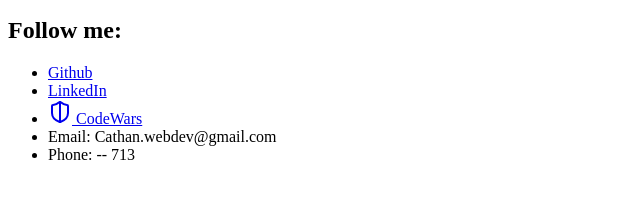
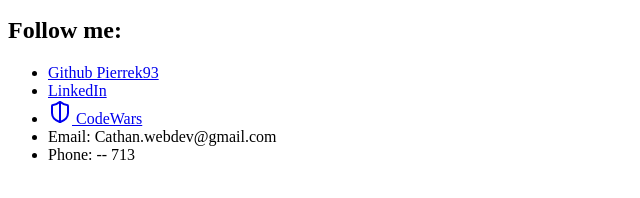
Before and after one commit to pkeane93/portfolio_page, a plain HTML site: page portfolio_page.html in a window 1280 px wide. Shown: the part 320-518 px from the top of the page, 0-640 px from the left. Drawn offline with nearby package versions, Linux system fonts and the light colour scheme.

Commit message:
commit test

```diff
--- a/portfolio_page.html
+++ b/portfolio_page.html
@@ -12,7 +12,7 @@
         <p>My name is Pierre, i've recently changed careers from building real estate to building code. Making a job out of my hobby. Completed Le Wagon bootcamp in Bali as a kickstart, excited for the future.</p>
         <h2>Follow me:</h2>
         <ul>
-            <li><a href="www.github.com" target="_blank"> <i data-lucide="github"></i> Github </a></li>
+            <li><a href="www.github.com" target="_blank"> <i data-lucide="github"></i> Github Pierrek93</a></li>
             <li><a href="#" target="_blank"> <i data-lucide="linkedin"></i> LinkedIn</a></li>
             <li><a href="#" target="_blank"> <i data-lucide="shield-half"></i> CodeWars</a></li>
             <li>Email: Cathan.webdev@gmail.com</li>
```
